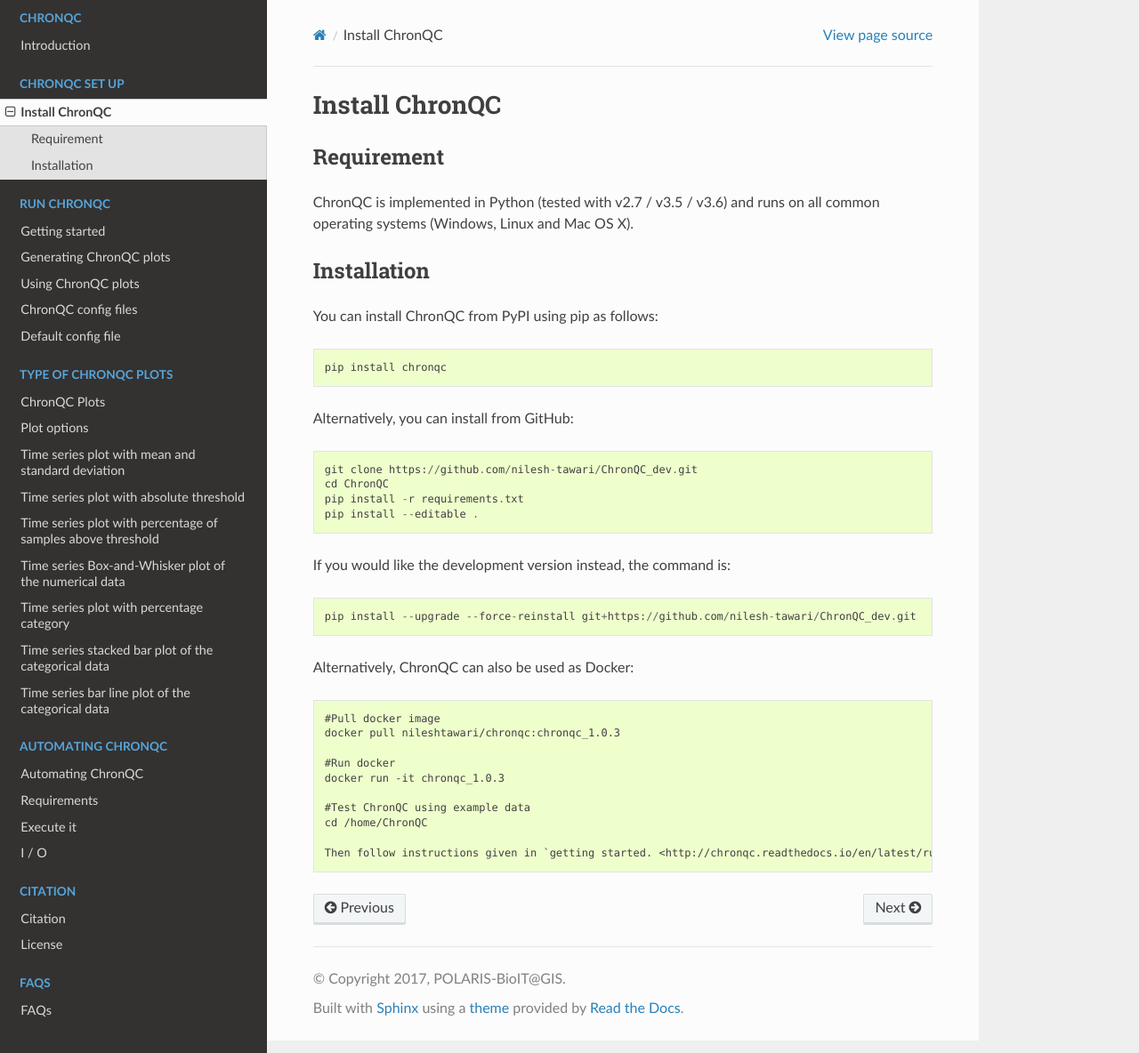
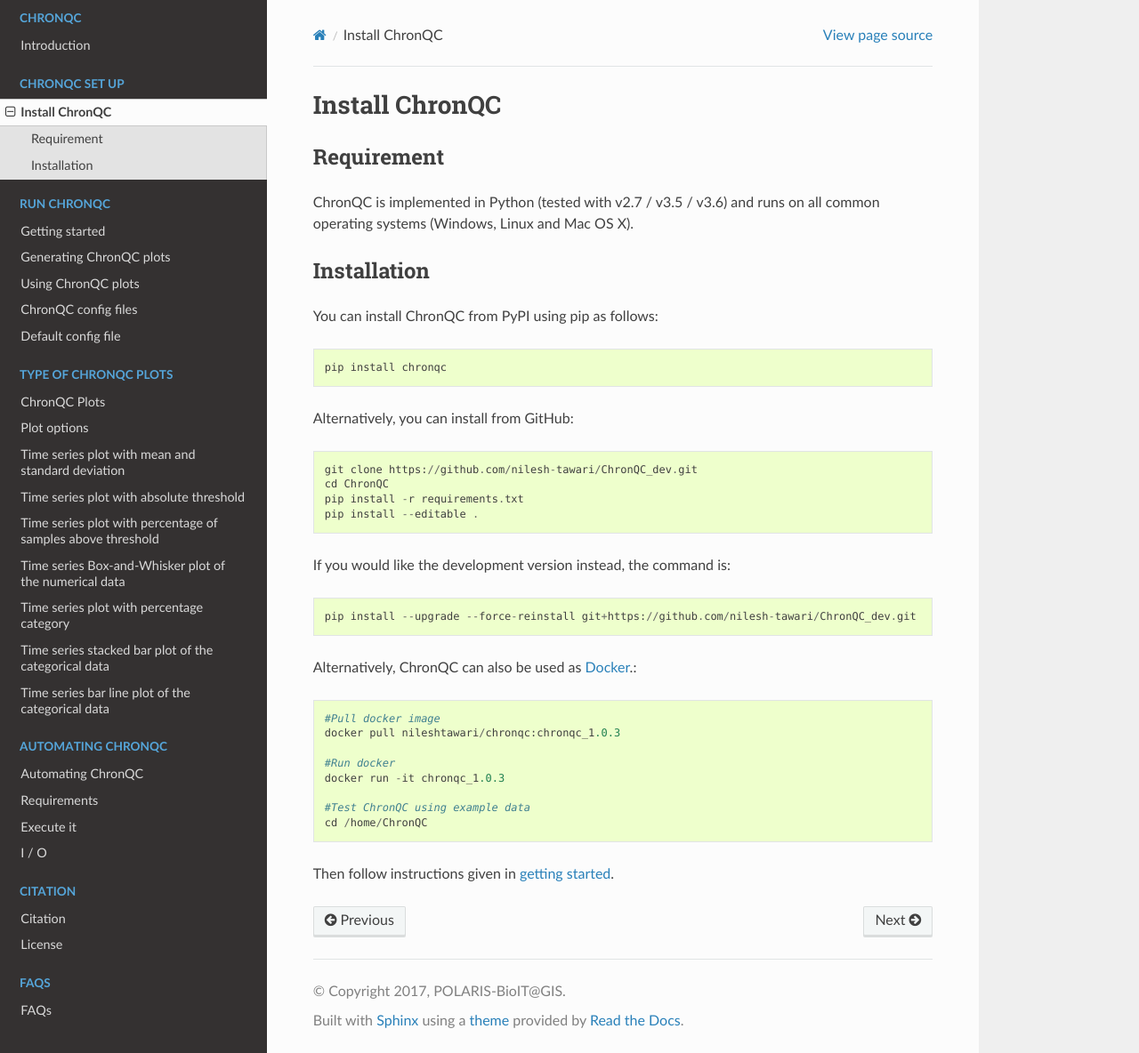
Before and after one commit to nilesh-tawari/ChronQC, a Sphinx documentation site: the page built from docs/chronqc_setup.rst, in a window 1280 px wide and 1184 px high. Shown: the whole window at 89% size. Built offline with Sphinx 7.4.7 and the Read the Docs theme 2.0.0, drawn with Linux system fonts in a browser that asks for light colours.

Commit message:
added docker

```diff
--- a/README.rst
+++ b/README.rst
@@ -89,7 +89,7 @@
 
 	pip install --upgrade --force-reinstall git+https://github.com/nilesh-tawari/ChronQC.git
 
-Alternatively, ChronQC can also be used as Docker::
+Alternatively, ChronQC can also be used as `Docker <https://hub.docker.com/r/nileshtawari/chronqc/>`__.::
 
     #Pull docker image
     docker pull nileshtawari/chronqc:chronqc_1.0.3
@@ -100,7 +100,7 @@
     #Test ChronQC using example data
     cd /home/ChronQC
 
-    Then follow instructions given in `getting started. <http://chronqc.readthedocs.io/en/latest/run_chronqc.html#generating-chronqc-plots>`__.
+Then follow instructions given in `getting started <http://chronqc.readthedocs.io/en/latest/run_chronqc.html#generating-chronqc-plots>`__.
 
 Automation
 ==========
--- a/docs/chronqc_setup.rst
+++ b/docs/chronqc_setup.rst
@@ -38,7 +38,7 @@
     pip install --upgrade --force-reinstall git+https://github.com/nilesh-tawari/ChronQC_dev.git
 
 
-Alternatively, ChronQC can also be used as Docker::
+Alternatively, ChronQC can also be used as `Docker <https://hub.docker.com/r/nileshtawari/chronqc/>`__.::
 
     #Pull docker image
     docker pull nileshtawari/chronqc:chronqc_1.0.3
@@ -49,4 +49,4 @@
     #Test ChronQC using example data
     cd /home/ChronQC
 
-    Then follow instructions given in `getting started. <http://chronqc.readthedocs.io/en/latest/run_chronqc.html#generating-chronqc-plots>`__.
+Then follow instructions given in `getting started <http://chronqc.readthedocs.io/en/latest/run_chronqc.html#generating-chronqc-plots>`__.
```
